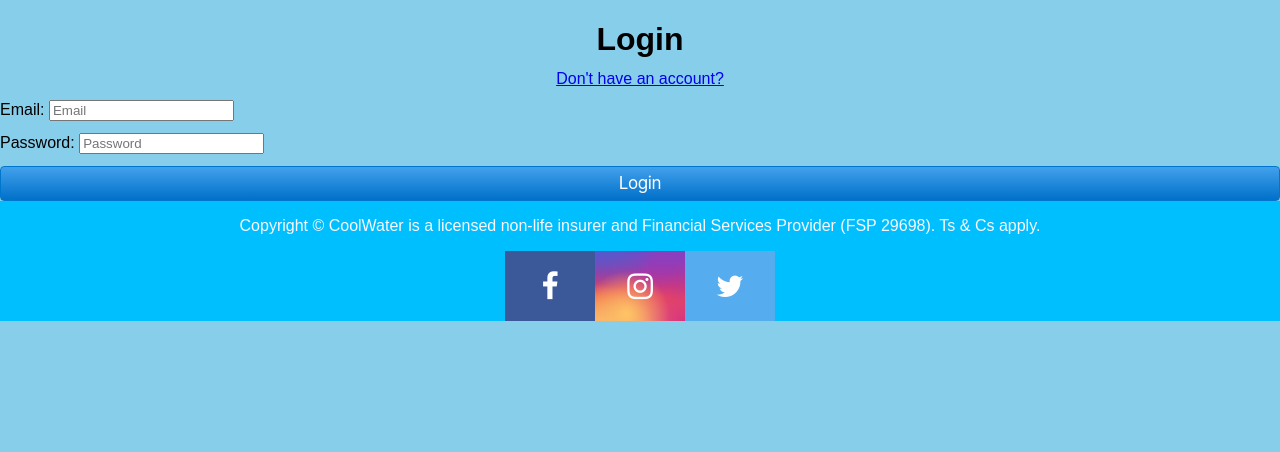
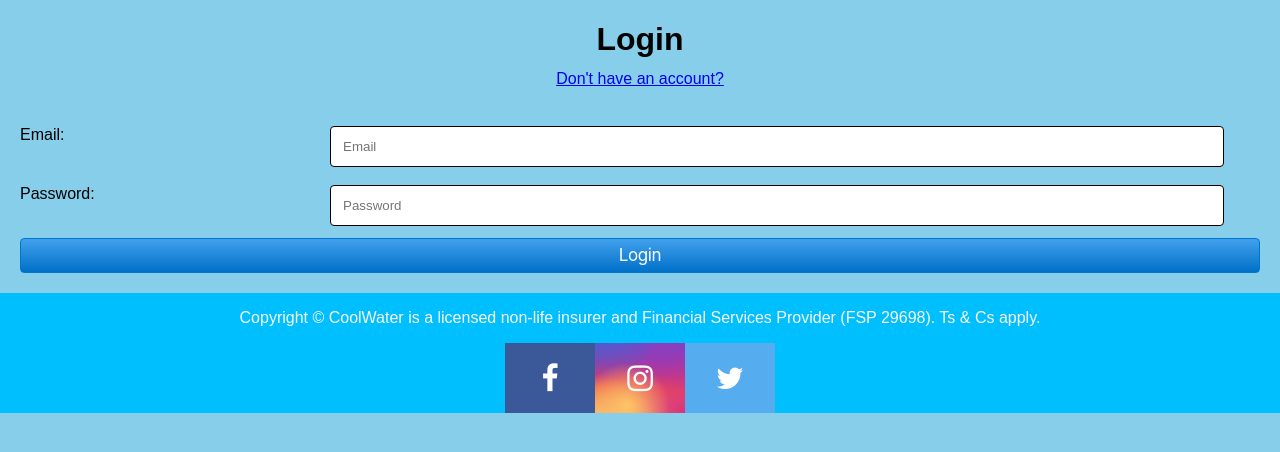
Before and after one commit to QuinlanVic/Insurance-app, a Flask app: page /login in a window 1280 px wide. Shown: the part 64-516 px from the top of the page. Run offline with Flask 3, Linux system fonts and the light colour scheme.

Commit message:
sorting out form styling

```diff
--- a/static/styles.css
+++ b/static/styles.css
@@ -592,18 +592,30 @@
     margin-top: 6px;
   }
 
+  label {
+    /* padding: 12px 12px 12px 0; */
+    display: inline-block;
+  }
+
   .col-75 {
     float: left;
-    width: 75%;
+    width: 70%;
     margin-top: 6px;
   }
 
   .fill-in {
     width: 100%;
     padding: 12px;
-    border: 1px solid #ccc;
+    border: 1px solid black;
     border-radius: 4px;
     resize: vertical;
+  }
+
+  @media screen and (max-width: 600px) {
+    .col-25, .col-75 {
+      width: 90%;
+      margin-top: 0;
+    }
   }
 
 
--- a/templates/login.html
+++ b/templates/login.html
@@ -9,6 +9,7 @@
             <a href="/signup">Don't have an account?</a>
         </div>
         <!-- if we want to refer to the current URL but with different action as POST -->
+        <div class="form-container">
             <form class="login-form" action="" method="post">
                 <!-- Hidden input field with token as value (CSRF) -->
                 {{form.hidden_tag()}}
@@ -32,12 +33,13 @@
                 <!-- add labels so users always know what they must type in -->
                 <div class="form-group">
                     <!-- add "is-invalid" next to "form-control" if there are errors -->
-                {{form.email.label}}: {{form.email(placeholder="Email", class="form-control {{ if form.email.errors 'is-invalid' }}")}}
+                    <div class="col-25">{{form.email.label}}:</div> <div class="col-75">{{form.email(placeholder="Email", class="fill-in {{ if form.email.errors 'is-invalid' }}")}}</div>
                 </div>
                 <div class="form-group">
-                {{form.password.label}}: {{form.password(placeholder="Password", class="form-control")}}
+                    <div class="col-25">{{form.password.label}}:</div> <div class="col-75">{{form.password(placeholder="Password", class="fill-in")}}</div>
                 </div>
                 {{form.submit(class="button-15")}}
             </form>
         </div>
+    </div>
 {% endblock %}
--- a/templates/signup.html
+++ b/templates/signup.html
@@ -22,13 +22,13 @@
 
             <!-- add labels so users always know what they must type in -->
             <div class="form-group">
-                {{form.name.label}}: {{form.name(placeholder="Name", class="form-control")}}
+                {{form.name.label}}: {{form.name(placeholder="Name", class="fill-in")}}
             </div>
             <div class="form-group">
-                {{form.email.label}}: {{form.email(placeholder="Email", class="form-control {{ if form.email.errors 'is-invalid' }}")}}
+                {{form.email.label}}: {{form.email(placeholder="Email", class="fill-in {{ if form.email.errors 'is-invalid' }}")}}
             </div>
             <div class="form-group">
-                {{form.password.label}}: {{form.password(placeholder="Password", class="form-control")}}
+                {{form.password.label}}: {{form.password(placeholder="Password", class="fill-in")}}
             </div>
             {{form.submit(class="button-15")}}
         </form>
```
Lines whose indentation alone changed are shown as unchanged.
